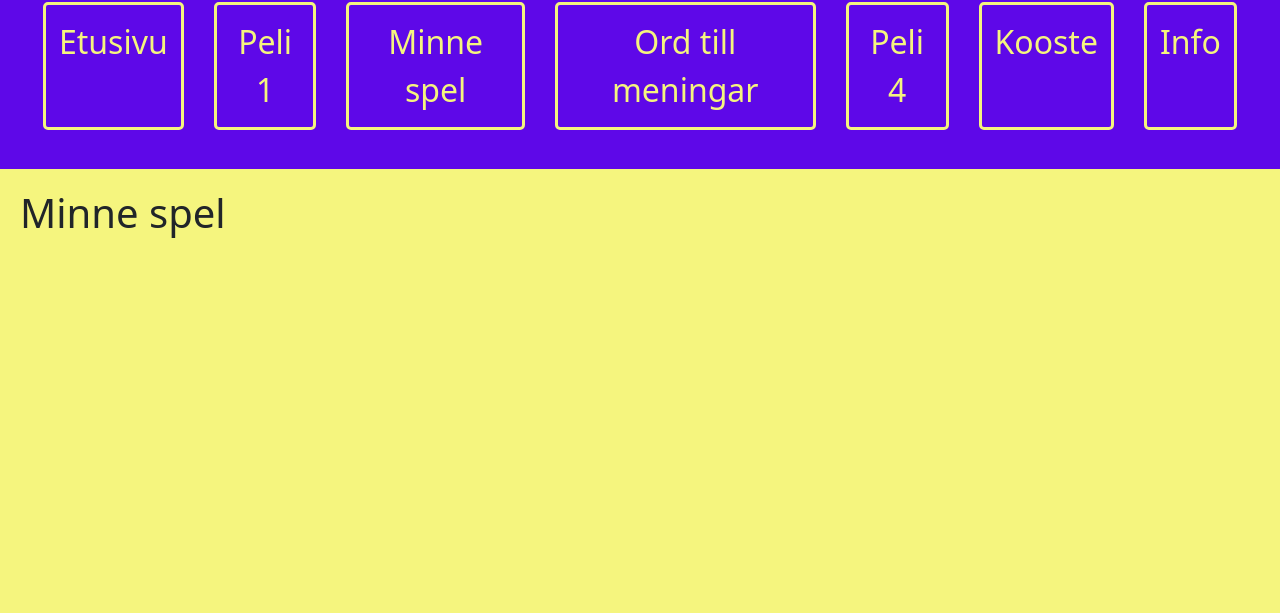
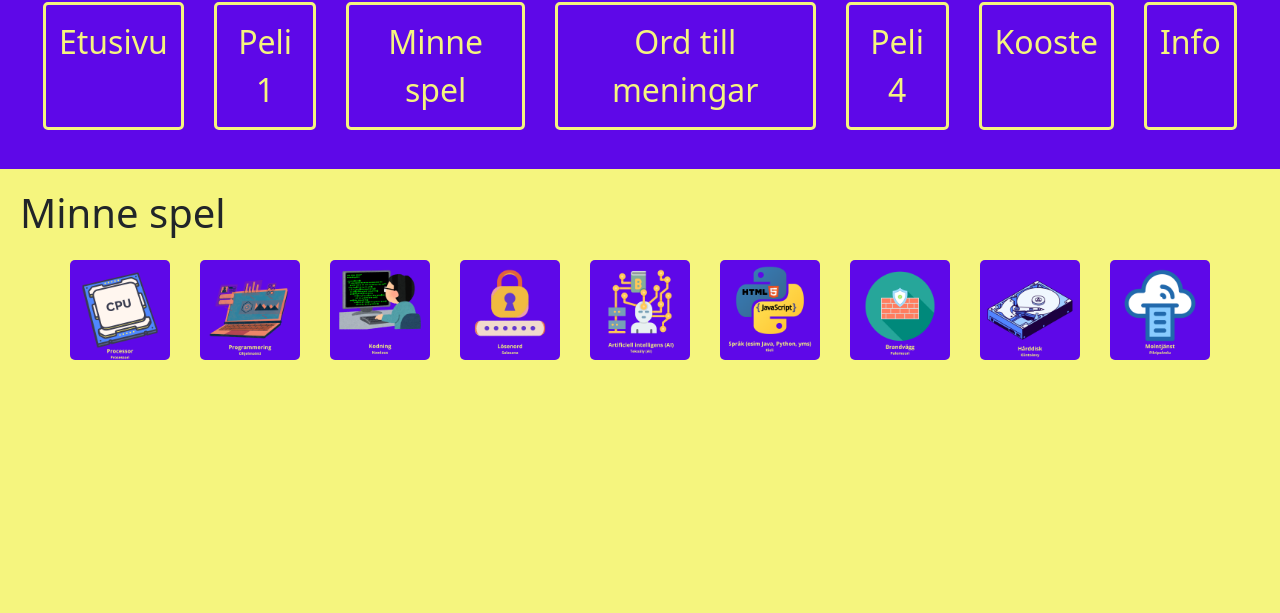
Before and after one commit to ToKedoc/Web_projekti_ruotsipeli, a plain HTML site: page pages/dani.html in a window 1280 px wide. Shown: the part 187-800 px from the top of the page. Drawn offline with nearby package versions, Linux system fonts and the light colour scheme.

Commit message:
Div game area made in html, images added in js and style for images

```diff
--- a/css/dani.css
+++ b/css/dani.css
@@ -49,3 +49,22 @@ main {
 footer {
     text-align: center;
 }
+
+
+/*Uutta asiaa*/
+/* Pelialueen asettelua */
+
+
+.kortti {
+    width: 100px;
+    height: 100px;
+    margin: 15px;
+    border-radius: 5px;
+    object-fit: cover;
+}
+
+#pelialue {
+    display: flex;
+    flex-wrap: wrap;
+    justify-content: center;
+}
--- a/js/dani.js
+++ b/js/dani.js
@@ -0,0 +1,26 @@
+// Kuvat ja kortit
+const kuvat = [
+    { kuva: '../images/images_dani/kuva1.png', id: 1 },
+    { kuva: '../images/images_dani/kuva2.png', id: 2 },
+    { kuva: '../images/images_dani/kuva3.png', id: 3 },
+    { kuva: '../images/images_dani/kuva4.png', id: 4 },
+    { kuva: '../images/images_dani/kuva5.png', id: 5 },
+    { kuva: '../images/images_dani/kuva6.png', id: 6 },
+    { kuva: '../images/images_dani/kuva7.png', id: 7 },
+    { kuva: '../images/images_dani/kuva8.png', id: 8 },
+    { kuva: '../images/images_dani/kuva9.png', id: 9 },
+];
+
+// Pelialueen haku
+const pelialue = document.getElementById('pelialue');
+
+// Lisää kuvat pelialuelle
+kuvat.forEach((kortti) => {
+    const kuvaElementti = document.createElement('img');
+    kuvaElementti.src = kortti.kuva; //Asetetaan kuvan lähde
+    kuvaElementti.alt = `Kortti ${kortti.id}`; // Alt-teksti
+    kuvaElementti.classList.add('kortti'); // Lisätään mahdollinen css-luokka
+
+    // Lisää kuvat pelialueelle
+    pelialue.appendChild(kuvaElementti);
+});
--- a/pages/dani.html
+++ b/pages/dani.html
@@ -6,6 +6,7 @@
     <title>Minne spel</title>
     <link href="https://cdn.jsdelivr.net/npm/bootstrap@5.3.3/dist/css/bootstrap.min.css" rel="stylesheet" integrity="sha384-QWTKZyjpPEjISv5WaRU9OFeRpok6YctnYmDr5pNlyT2bRjXh0JMhjY6hW+ALEwIH" crossorigin="anonymous">
     <link href="../css/dani.css" rel="stylesheet">
+    <script src="../js/dani.js" defer></script>
   </head>
 <body>
     <header class="p-3">
@@ -49,6 +50,9 @@
     </header>
     <main>
         <h1>Minne spel</h1>
+        <!--Muistipelin alue-->
+        <div id="pelialue" class="d-flex flex wrap justify-content-center"></div>
+
     </main>
     <footer>
       <p>Ryhmä 14 Svenska spels<br>
```
